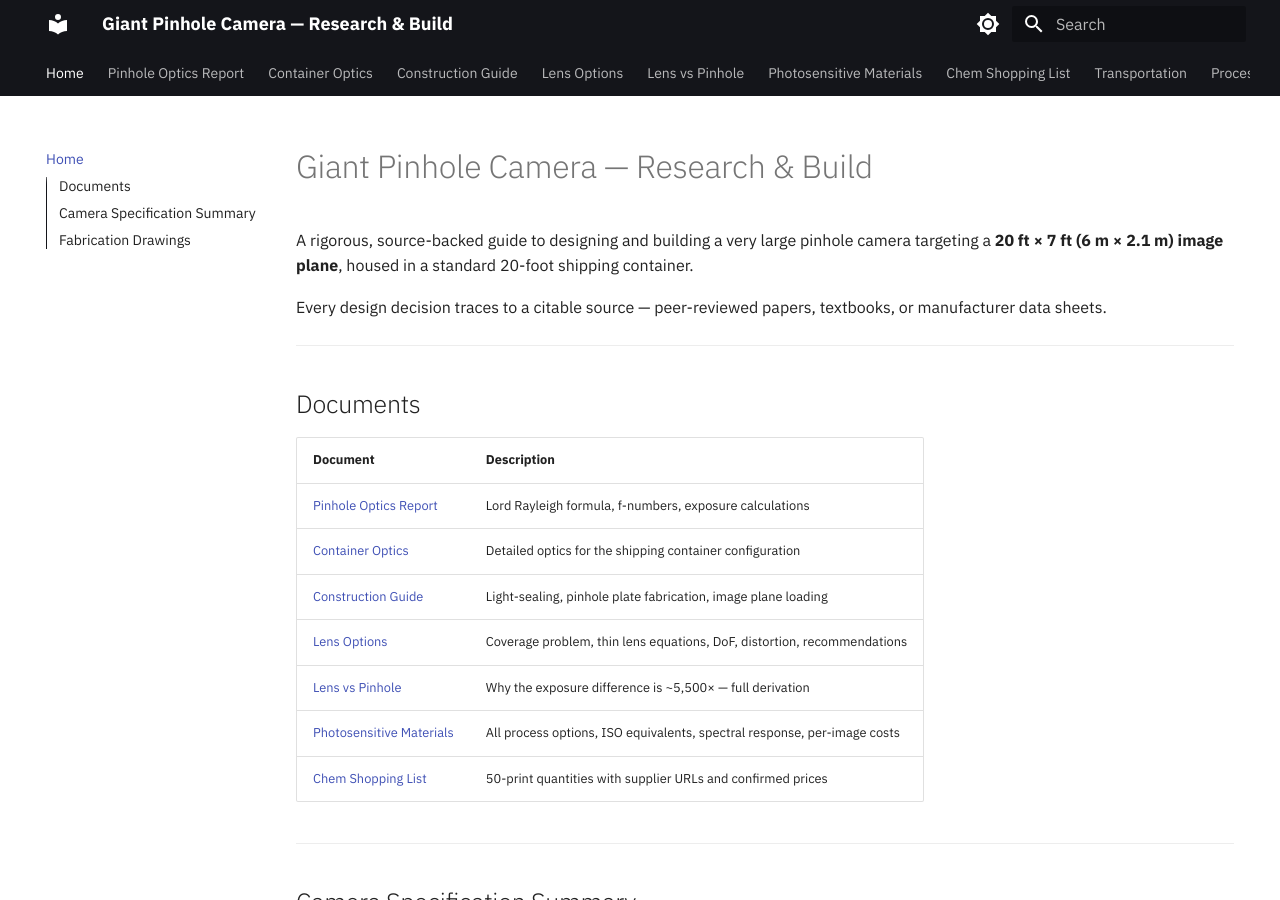
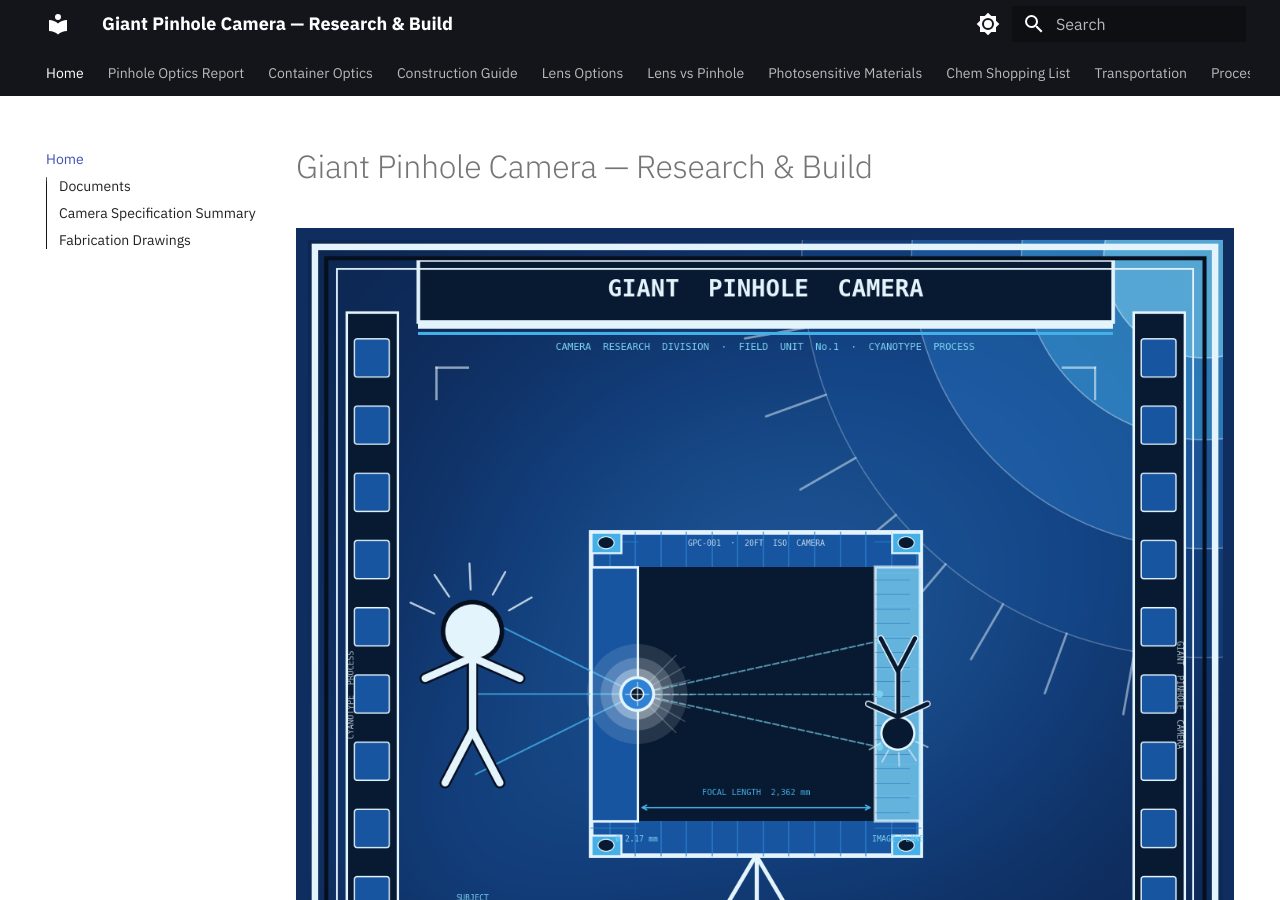
Before and after one commit to alvinr/tbs, an MkDocs documentation site: the page built from docs/index.md, in a window 1280 px wide and 900 px high. Built offline with MkDocs 1.6.1 and Material for MkDocs 9.7.7, drawn with Linux system fonts in a browser that asks for light colours.

Commit message:
Add logo to homepage
Co-Authored-By: Claude Sonnet 4.6 <noreply@anthropic.com>

```diff
--- a/docs/index.md
+++ b/docs/index.md
@@ -1,4 +1,6 @@
 # Giant Pinhole Camera — Research & Build
+
+![Giant Pinhole Camera](assets/logo-final.png)
 
 A rigorous, source-backed guide to designing and building a very large pinhole camera
 targeting a **20 ft × 7 ft (6 m × 2.1 m) image plane**, housed in a standard 20-foot
--- a/setup_docs.py
+++ b/setup_docs.py
@@ -138,6 +138,8 @@ copyright: "Giant Pinhole Camera Project"
 
 INDEX_MD = """\
 # Giant Pinhole Camera — Research & Build
+
+![Giant Pinhole Camera](assets/logo-final.png)
 
 A rigorous, source-backed guide to designing and building a very large pinhole camera
 targeting a **20 ft × 7 ft (6 m × 2.1 m) image plane**, housed in a standard 20-foot
```
